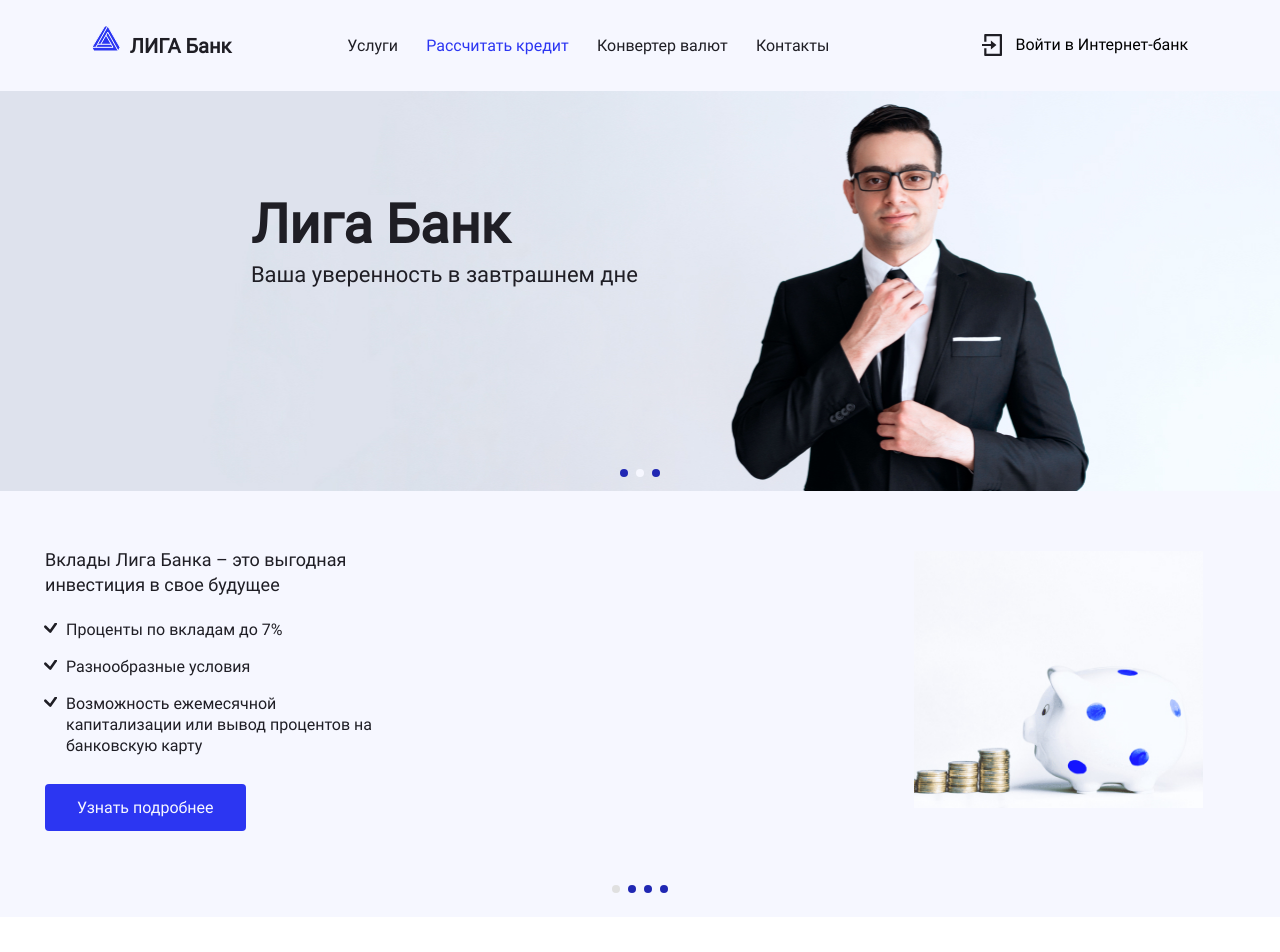
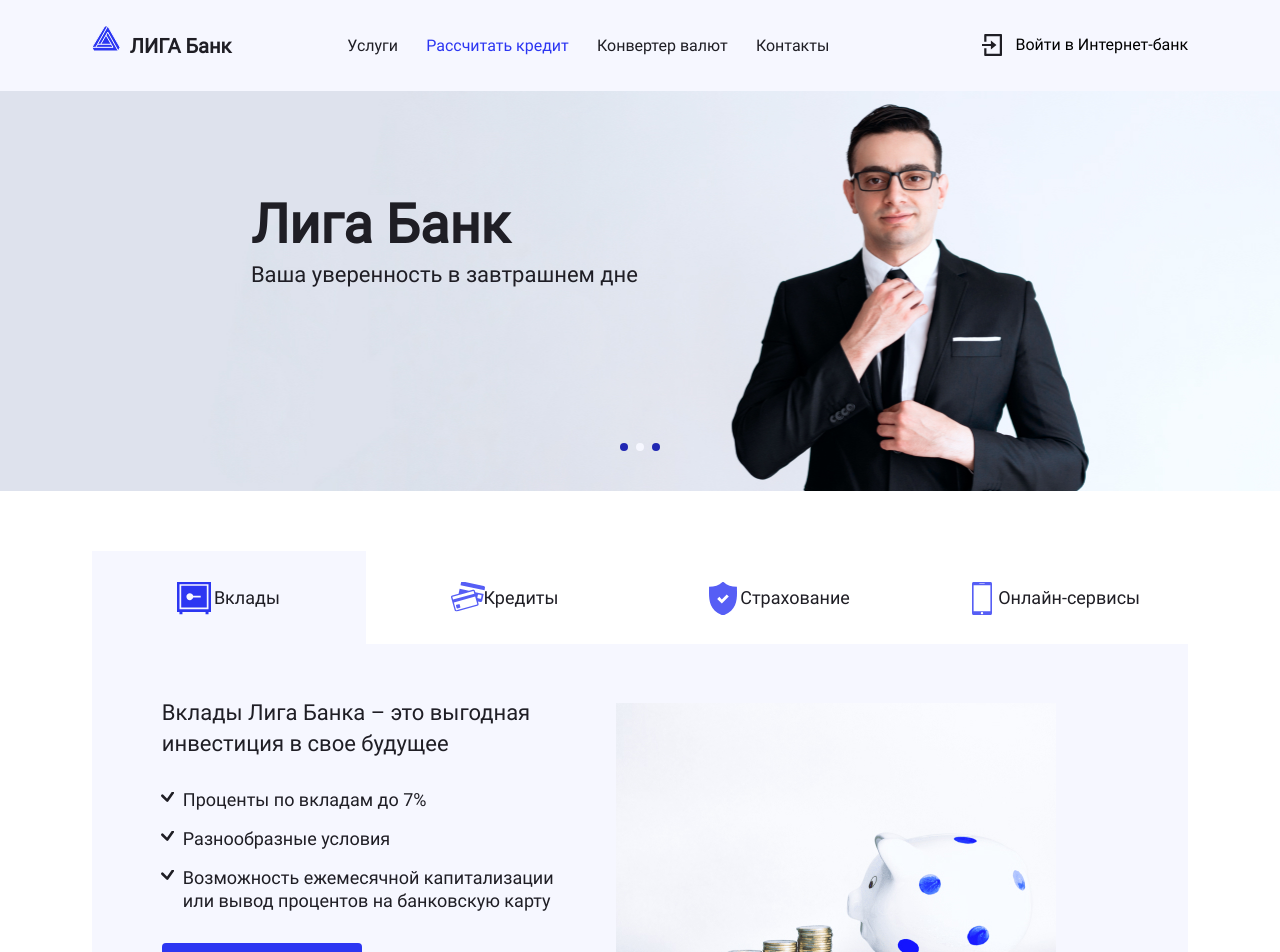
Before and after one commit to iBreadInside/Fadeev_Ligabank-2, a React (Create React App) app in the folder ligabank/: page / in a window 1280 px wide. Shown: the top 952 px of the page. Before the commit the page ends 917 px from the top, so only its background shows below. Built offline with nearby package versions, Linux system fonts and the light colour scheme; a web font is replaced by a local one.

Commit message:
Адаптация блока услуг под компьютер и функционал

```diff
--- a/ligabank/src/components/services-item/services-item.module.scss
+++ b/ligabank/src/components/services-item/services-item.module.scss
@@ -80,7 +80,7 @@
 
   .advantages {
     margin-left: 21px;
-    margin-bottom: 28px;
+    margin-bottom: 29px;
     max-width: $mobile-width;
   }
 
@@ -119,3 +119,42 @@
     padding: 14px 32px;
   }
 }
+
+@media (min-width: $desktop-width) {
+  .title {
+    font-size: 22px;
+    line-height: 31px;
+    max-width: 395px;
+    margin-bottom: 29px;
+  }
+
+  .advantages {
+    max-width: 392px;
+    margin-bottom: 31px;
+  }
+
+  .advantages__short {
+    & .item:nth-child(1) {
+      max-width: 215px;
+    }
+
+    & .item:nth-child(2) {
+      max-width: 357px;
+    }
+  }
+
+  .item {
+    font-size: 18px;
+    line-height: 23px;
+  }
+
+  .info {
+    font-size: 18px;
+    line-height: 25px;
+    max-width: 361px;
+  }
+
+  .link {
+    padding: 16px 32px;
+  }
+}
--- a/ligabank/src/components/services-slider/services-slider.jsx
+++ b/ligabank/src/components/services-slider/services-slider.jsx
@@ -1,22 +1,15 @@
-import React from 'react';
-// Slider imports
+import React, { useRef, useState } from 'react';
 import { Swiper, SwiperSlide } from 'swiper/react/swiper-react.js';
 import SwiperCore, { Pagination } from 'swiper';
 import 'swiper/swiper.scss';
 import 'swiper/modules/pagination/pagination.scss';
 import styles from './services-slider.module.scss';
-// Icons  imports
-import depositIcon from '../../img/svg/tabs/vault.svg';
-import creditIcon from '../../img/svg/tabs/cards.svg';
-import insuranceIcon from '../../img/svg/tabs/security.svg';
-import onlineIcon from '../../img/svg/tabs/phone.svg';
 import ServicesItem from '../services-item/services-item';
 
 const SERVICES = [
   {
-    id: 1,
+    id: 0,
     tabName: 'Вклады',
-    tabIcon: depositIcon,
     title: 'Вклады Лига Банка – это выгодная инвестиция в свое будущее',
     advantages: [
       'Проценты по вкладам до 7%',
@@ -25,9 +18,8 @@ const SERVICES = [
     ],
     linkTo: '#'
   },{
-    id: 2,
+    id: 1,
     tabName: 'Кредиты',
-    tabIcon: creditIcon,
     title: 'Лига Банк выдает кредиты под\u00A0любые\u00A0цели',
     advantages: [
       'Ипотечный кредит',
@@ -36,10 +28,9 @@ const SERVICES = [
     ],
     additionalText: 'Рассчитайте ежемесячный платеж и ставку по кредиту воспользовавшись нашим кредитным калькулятором'
   },{
-    id: 3,
+    id: 2,
     tabName: 'Страхование',
-    tabIcon: insuranceIcon,
-    title: 'Лига Страхование — застрахуем все что захотите',
+    title: 'Лига Страхование — застрахуем все\u00A0что\u00A0захотите',
     advantages: [
       'Автомобильное страхование',
       'Страхование жизни и здоровья',
@@ -47,12 +38,11 @@ const SERVICES = [
     ],
     linkTo: '#'
   },{
-    id: 4,
+    id: 3,
     tabName: 'Онлайн-сервисы',
-    tabIcon: onlineIcon,
     title: 'Лига Банк — это огромное количество онлайн-сервисов для вашего удобства',
     advantages: [
-      'Мобильный банк, который всегда под рукой',
+      'Мобильный банк, который\u00A0всегда под рукой',
       'Приложение Лига-проездной позволит вам оплачивать билеты по всему миру'
     ],
     linkTo: '#'
@@ -62,19 +52,32 @@ const SERVICES = [
 const PaginationSettings = {
   'bulletActiveClass': styles.pag__active,
   'bulletClass': `swiper-pagination-bullet ${styles.pag}`,
-  'horizontalClass': 'hor-pag'
 };
 
 SwiperCore.use([Pagination]);
 
 export default function ServicesSlider() {
+  const [activeSlideIndex, setActiveSlideIndex] = useState(0);
+
+  const swiperRef = useRef();
+
+  const handleTabClick = (id) => {
+    setActiveSlideIndex(id);
+    swiperRef.current?.swiper.slideTo(id);
+  };
+
   return(
-    <>
+    <section className={styles.services}>
       <nav className={styles.tabs}>
-        <ul className={styles.tabList}>
+        <ul className={styles.tab_list}>
           {SERVICES.map((service) => (
-            <li className={styles.serviceTab}>
-              {service.tabIcon}
+            <li
+              key={service.id}
+              id={service.id}
+              tabIndex={0}
+              className={`${styles.service_tab} ${activeSlideIndex === service.id ? styles.service_tab__active : ''}`}
+              onClick={() => handleTabClick(service.id)}
+            >
               <p className={styles.tab_name}>{service.tabName}</p>
             </li>
           ))}
@@ -83,8 +86,16 @@ export default function ServicesSlider() {
 
       <Swiper
         className={styles.services_slider}
-        centeredSlides={true}
         pagination={PaginationSettings}
+        ref={swiperRef}
+        breakpoints={
+          {
+            1024: {
+              pagination: false,
+              allowTouchMove: false,
+            }
+          }
+        }
       >
         {SERVICES.map((service) => (
           <SwiperSlide
@@ -96,6 +107,6 @@ export default function ServicesSlider() {
           </SwiperSlide>
         ))}
       </Swiper>
-    </>
+    </section>
   );
 }
--- a/ligabank/src/components/services-slider/services-slider.module.scss
+++ b/ligabank/src/components/services-slider/services-slider.module.scss
@@ -10,7 +10,7 @@
   background-color: $grey--background;
 
   & .pag:nth-child(n) {
-    margin: 0 2px 1px;
+    margin: 0 2px -5px;
     background: $dark-blue;
     opacity: 1;
   }
@@ -22,7 +22,7 @@
 
 .service_slide {
   position: relative;
-  padding: 56px 15px;
+  padding: 56px 15px 0;
 
   &:nth-child(1) .img {
     background-image: url('../../img/tabs/piggybank.jpg');
@@ -32,7 +32,7 @@
     background-image: url('../../img/tabs/car.jpg');
     background-position: 42% 87%;
     background-size: 222%;
-    top: 13%;
+    top: 15%;
   }
 
   &:nth-child(3) .img {
@@ -45,7 +45,7 @@
     background-image: url('../../img/tabs/mobile.jpg');
     background-position: 50%;
     background-size: 200%;
-    top: 12%;
+    top: 13%;
   }
 
   @media (min-resolution: 2dppx) {
@@ -65,7 +65,7 @@
 
 .img {
   position: absolute;
-  top: 10%;
+  top: 12%;
   right: 0;
   transform: translate(0, 50%);
   width: 87px;
@@ -81,15 +81,15 @@
     min-height: 380px;
 
     & .pag:nth-child(n) {
-      margin: 0 4px 10px;
+      margin: 0 4px 1px;
     }
   }
 
   .service_slide {
-    padding: 56px 45px;
+    padding: 56px 45px 0;
 
     & .img:nth-child(n) {
-      top: -18%;
+      top: -22%;
       right: 6%;
       width: 289px;
       height: 260px;
@@ -106,6 +106,94 @@
       background-position: 49% -61%;;
     }
   }
+}
 
+@media (min-width: $desktop-width) {
+  .services {
+    @include wrapper;
+  }
 
+  .tabs {
+    display: block;
+  }
+
+  .tab_list {
+    @include list-style-none;
+    display: flex;
+    flex-wrap: wrap;
+  }
+
+  .service_tab {
+    @include interactive;
+    position: relative;
+    display: flex;
+    flex: 1 1 25%;
+    min-height: 93px;
+    justify-content: center;
+    align-items: center;
+
+    &::before {
+      position: absolute;
+      content: '';
+      top: 15%;
+      left: 25%;
+      transform: translate(50%, 50%);
+      width: 34px;
+      height: 33px;
+      background-color: transparent;
+      background-image: url('../../img/svg/tabs/vault.svg');
+      background-repeat: no-repeat;
+    }
+
+    &:nth-child(2)::before {
+      background-image: url('../../img/svg/tabs/cards.svg');
+    }
+
+    &:nth-child(3)::before {
+      left: 19%;
+      background-image: url('../../img/svg/tabs/security.svg');
+    }
+
+    &:nth-child(4)::before {
+      left: 15%;
+      background-image: url('../../img/svg/tabs/phone.svg');
+    }
+  }
+
+  .service_tab__active {
+    background-color: $grey--background;
+  }
+
+  .tab_name {
+    text-align: center;
+    margin-left: 36px;
+    font-weight: 500;
+    font-size: 18px;
+    line-height: 21px;
+  }
+
+  .services_slider {
+    height: 410px;
+  }
+
+  .service_slide {
+    padding: 53px 70px;
+    min-height: 410px;
+
+    &:nth-child(n) .img {
+      top: -21%;
+      right: 12%;
+      width: 440px;
+      height: 290px;
+      background-size: 100%;
+    }
+
+    &:nth-child(3) .img {
+      top: -25%;
+    }
+
+    &:nth-child(4) .img {
+      top: -24%;
+    }
+  }
 }
--- a/ligabank/src/components/slider/slider.module.scss
+++ b/ligabank/src/components/slider/slider.module.scss
@@ -89,6 +89,11 @@
 @media (min-width: $desktop-width) {
   .swiper {
     min-height: 400px;
+    margin-bottom: 60px;
+  }
+
+  .swiper .pag:nth-child(n) {
+    margin: 0 4px 26px;
   }
 
   .slide {
```
